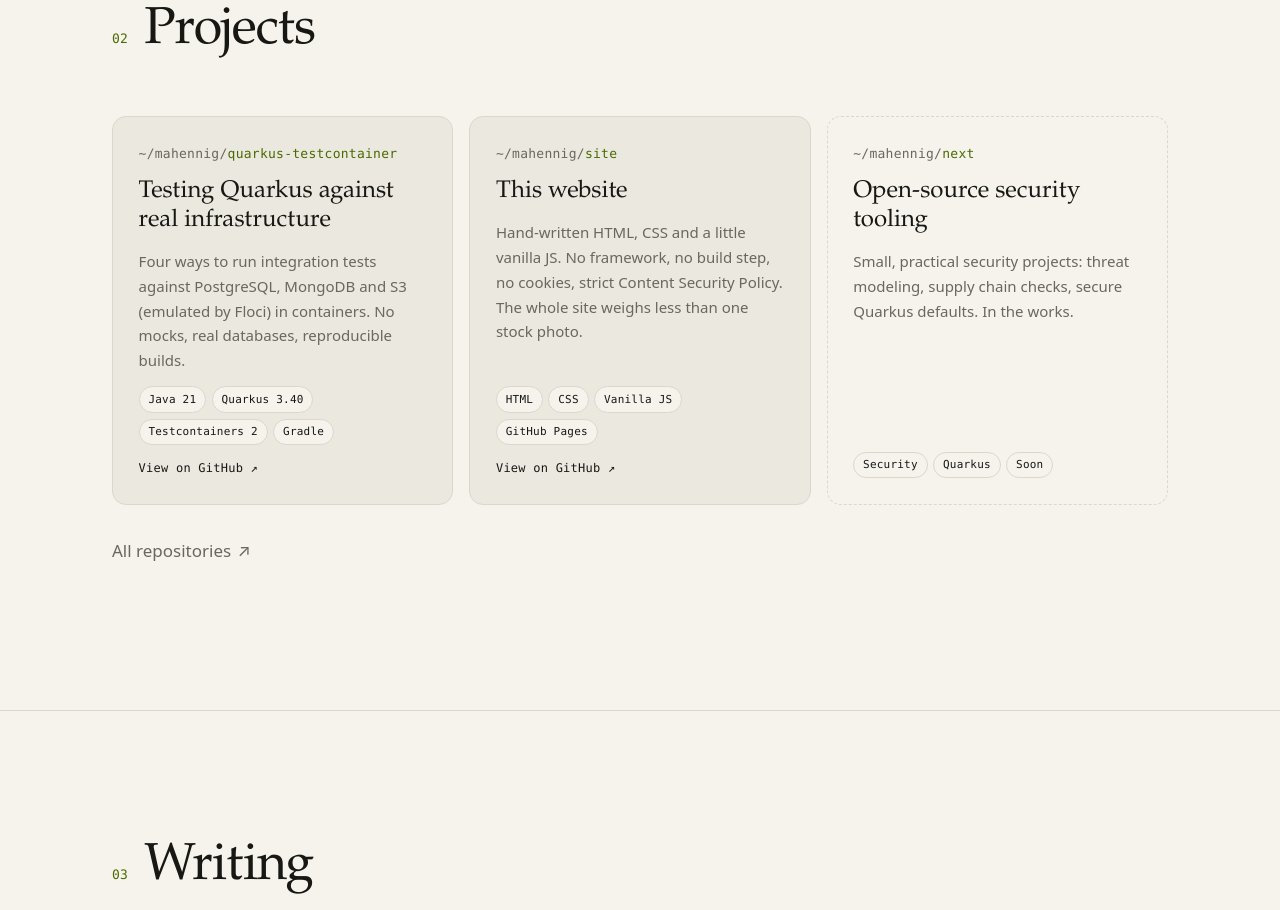
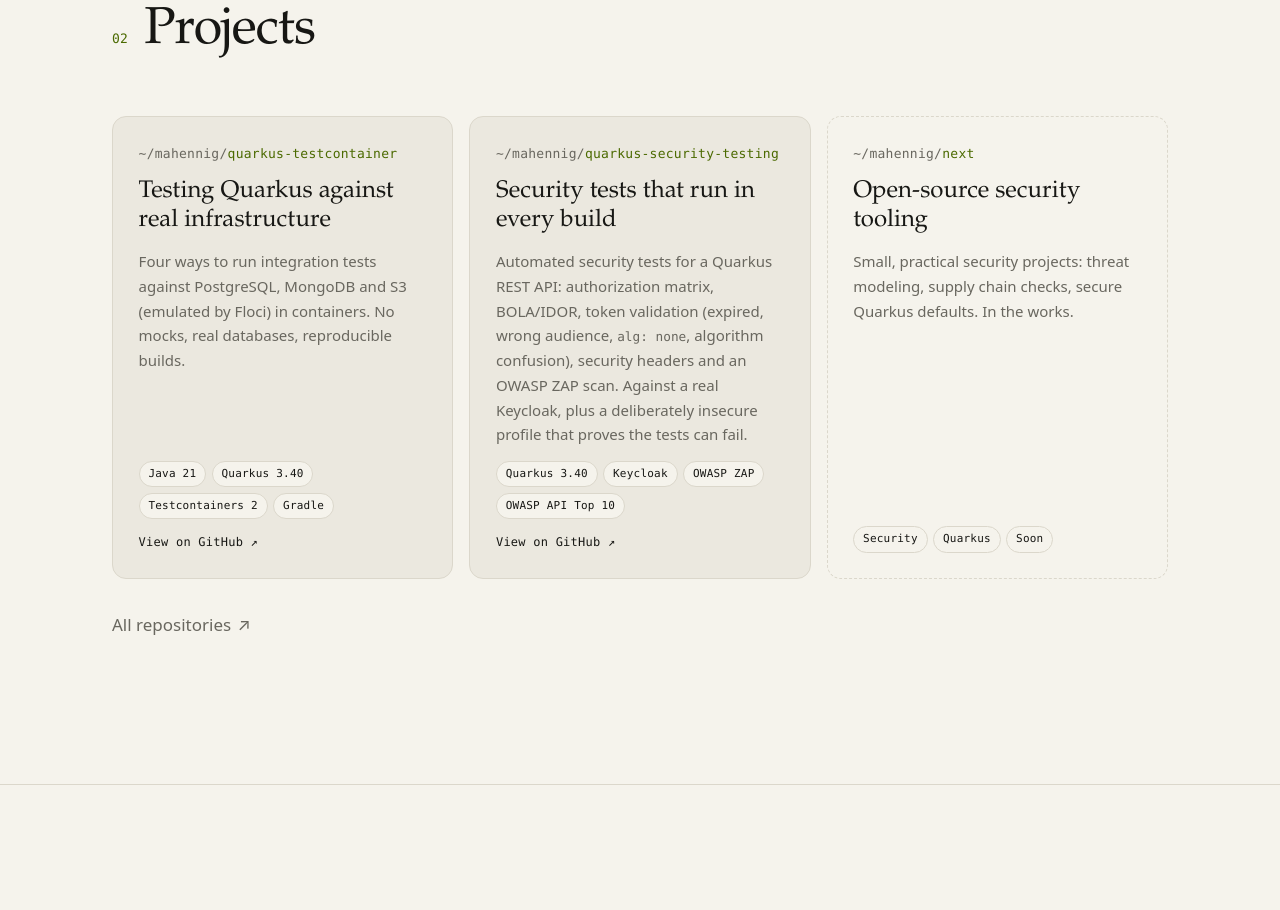
Before and after one commit to mahennig/site, a plain HTML site: page index.html in a window 1280 px wide. Shown: the part 1840-2750 px from the top of the page. Drawn offline with Linux system fonts and the light colour scheme.

Commit message:
Replace site card with quarkus-security-testing project
Link the project from the automation article and llms.txt.

Co-Authored-By: Claude Opus 5.5 <noreply@anthropic.com>
Claude-Session: https://claude.ai/code/session_01RGEw9b3w89fgaadPBHiKTt

```diff
--- a/assets/css/style.css
+++ b/assets/css/style.css
@@ -578,6 +578,7 @@ a.project-link:hover::before { transform: scaleX(1); }
   line-height: 1.2;
 }
 .project-desc { flex: 1; color: var(--muted); font-size: .9375rem; }
+.project-desc code { font-family: var(--font-mono); font-size: .85em; }
 .project-tags { display: flex; flex-wrap: wrap; gap: .35rem; font-size: .6875rem; }
 .project-tags span {
   padding: .2rem .55rem;
--- a/index.html
+++ b/index.html
@@ -136,11 +136,11 @@
             </a>
           </li>
           <li class="project reveal">
-            <a class="project-link" href="https://github.com/mahennig/site" target="_blank" rel="noopener noreferrer">
-              <span class="project-path mono">~/mahennig/<strong>site</strong></span>
-              <span class="project-title">This website</span>
-              <span class="project-desc">Hand-written HTML, CSS and a little vanilla JS. No framework, no build step, no cookies, strict Content Security Policy. The whole site weighs less than one stock photo.</span>
-              <span class="project-tags mono"><span>HTML</span><span>CSS</span><span>Vanilla JS</span><span>GitHub Pages</span></span>
+            <a class="project-link" href="https://github.com/mahennig/quarkus-security-testing" target="_blank" rel="noopener noreferrer">
+              <span class="project-path mono">~/mahennig/<strong>quarkus-security-testing</strong></span>
+              <span class="project-title">Security tests that run in every build</span>
+              <span class="project-desc">Automated security tests for a Quarkus REST API: authorization matrix, BOLA/IDOR, token validation (expired, wrong audience, <code>alg: none</code>, algorithm confusion), security headers and an OWASP ZAP scan. Against a real Keycloak, plus a deliberately insecure profile that proves the tests can fail.</span>
+              <span class="project-tags mono"><span>Quarkus 3.40</span><span>Keycloak</span><span>OWASP ZAP</span><span>OWASP API Top 10</span></span>
               <span class="project-cta mono">View on GitHub <span aria-hidden="true">↗</span><span class="visually-hidden">(opens in a new tab)</span></span>
             </a>
           </li>
```
Also changed, not shown: blog/automate-the-response-not-the-alert/index.html (+2 -0 lines), llms.txt.
